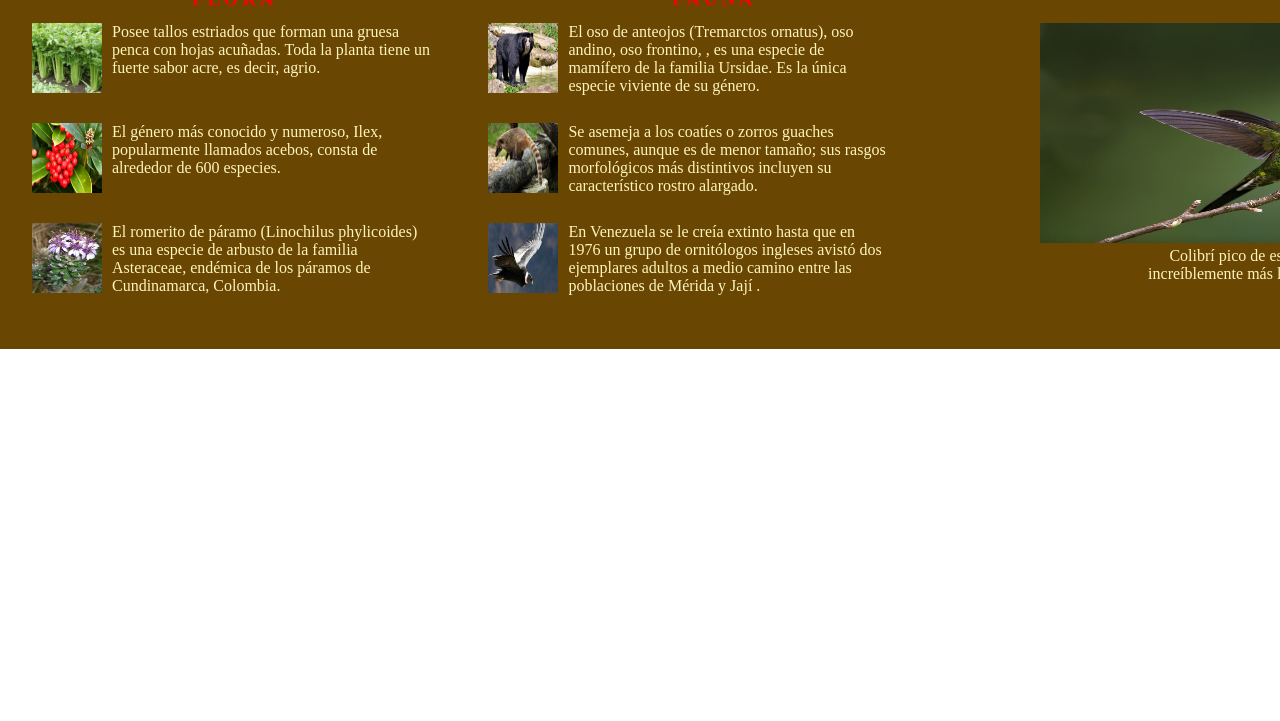
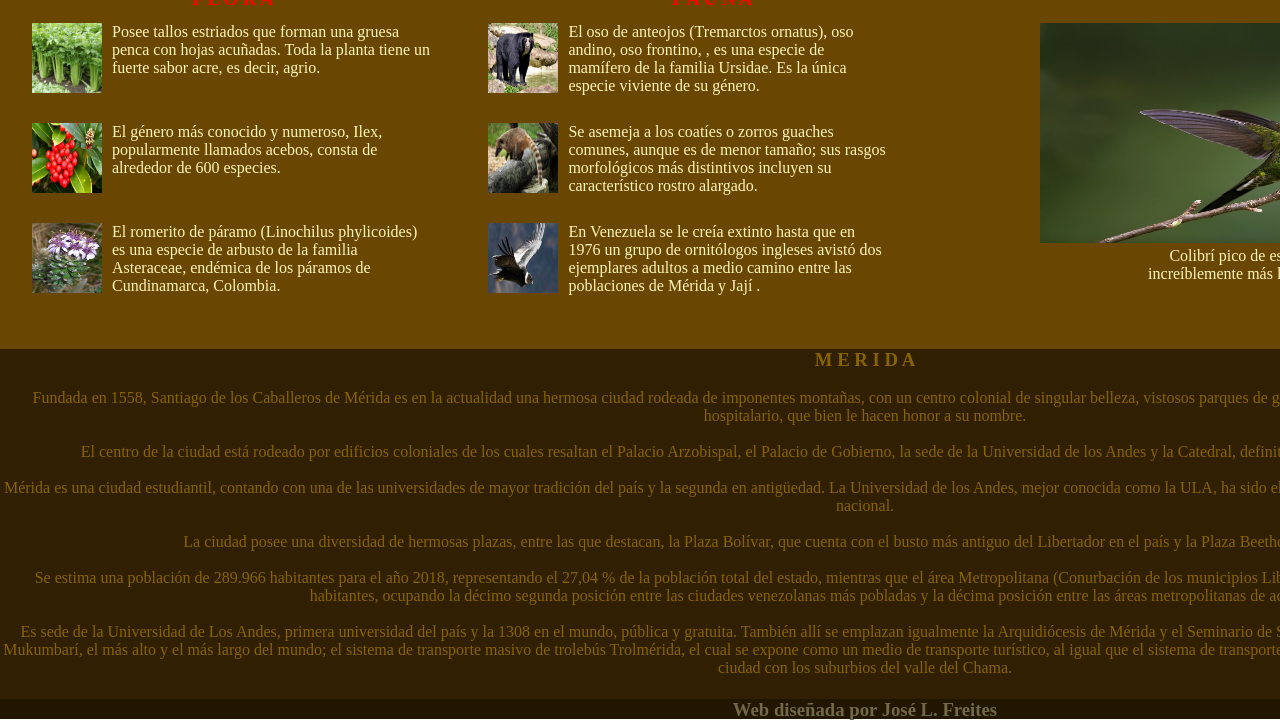
Before and after one commit to JLbr2022/html-aula06, a plain HTML site: page index.html in a window 1280 px wide. Shown: the part 837-1558 px from the top of the page. Before the commit the page ends 1186 px from the top, so only its background shows below. Drawn offline with Linux system fonts and the light colour scheme.

Commit message:
Tercera parte: en construccion

```diff
--- a/estilos.css
+++ b/estilos.css
@@ -23,6 +23,21 @@
   top: 825px;
   left: 640px;
   Color: rgb(255, 0, 0);
+}
+
+#div-info {
+  width: 1730px;
+  height: 350px;
+  background-color: hwb(39 0% 81%);
+  Color: rgb(136, 100, 1);
+}
+
+#div-footer {
+width: 1730px;
+height: 20px;
+text-align: center;
+background-color: hwb(39 0% 87%);
+Color: rgb(114, 105, 72);
 }
 
 #columna1 {
--- a/index.html
+++ b/index.html
@@ -17,15 +17,15 @@
         Mérida - Lugares turísticos</h1>
       <!-- navegación -->
       <nav style="margin-left: 75%; font-size: 120%;">
-        <a href="#inicio" style="color: rgb(244, 20, 20);">Inicio |</a>
+        <a href="#div-inicio" style="color: rgb(244, 20, 20);">Inicio |</a>
         <a href="#div-parte2" style="color: rgb(244, 20, 20);">Artículos |</a>
-        <a href="#otros" style="color: rgb(244, 20, 20);">Otros</a>
+        <a href="#div-info" style="color: rgb(244, 20, 20);">Información</a>
       </nav>
       <br />
     </div>
     <main>
       <!-- imagen principal -->
-      <div id="inicio" style="align-content: center;">
+      <div id="div-inicio" style="align-content: center;">
         <a href="https://www.flickr.com/photos/jsg2/41820747312" target="_blank"> <img height="378" width="1586"
             src="images/PlazaDeTorosMeridaVenezuela.jpg" alt="Parque temático La Venezuela de Antier"
             style="margin-left: 2.5%;;"></a>
@@ -101,6 +101,7 @@
       </div>
     </main>
   </div>
+
   <!-- div general PARTE 2 - OTROS SITIOS TURISTICOS DE VENEZUELA -->
   <div id="div-parte2">
     <div id="divTituloFlora">
@@ -151,138 +152,53 @@
     </div>
   </div>
 
-
-
-
   <!-- div general PARTE 3 - SUSCRIPCION -->
-
-  <!-- <div style="background-color:rgb(84, 55, 4); align-content: center;">
-    <section>
-      <figure>
-        <article>
-          <table>
-            <tr style="vertical-align:top">
-              <td>
-                <div style="float: left;">
-                  <img height="70" width="70" src="images/ElObservatorioMeridaVenezuela.jpg"
-                    alt="El Observatorio - Merida - Venezuela" align="left">
-                  <p style="font-size: 10px; width: 80%; color: rgb(213, 192, 163);"> // TEXTO 1 // convirtiéndolo en
-                    uno
-                    de los observatorios enclavados a mayor altura del mundo. El
-                    observatorio es administrado por el Centro de Investigaciones de Astronomía quien es además, el ente
-                    encargado de realizar los estudios en el mismo.</p>
-                  </img>
-                </div>
-              </td>
-              <td>
-                <div style="float: left;">
-                  <a href="https://www.misteriosodigital.com/2021/08/hotel-castillo-de-san-ignacio-merida.html"
-                    target="_blank">
-                    <img src="images/HotelElCastilloMeridaVenezuela.jpg" alt="Hotel El Castillo - Merida - Venezuela"
-                      align="left" style="height:70px; width:70px;">
-                  </a>
-                </div>
-                <p style="font-size: 10px; width: 80%; color: rgb(213, 192, 163);"> // TEXTO 2 //Según se conoce, el
-                  precursor original Castrogiovanni, quien según la historia dice que desde que era un niño soñaba con
-                  tener un castillo propio, así que puso en marcha lo que fue su sueño de la niñez, una vez que tenía
-                  las
-                  posibilidades económicas, sin embargo, no fue sino hasta el año 1990 que por manos de Lidio Piva se
-                  finalizó la construcción de la obra.
-                </p>
-              </td>
-            </tr>
-        </article>
-        </tr>
-        <tr>
-          <td>
-            <div style="float: left;">
-              <img height="70" width="70" src="images/ElObservatorioMeridaVenezuela.jpg"
-                alt="El Observatorio - Merida - Venezuela" align="left">
-              <p style="font-size: 10px; width: 80%; color: rgb(213, 192, 163);"> // TEXTO 1 // convirtiéndolo en
-                uno
-                de los observatorios enclavados a mayor altura del mundo. El
-                observatorio es administrado por el Centro de Investigaciones de Astronomía quien es además, el ente
-                encargado de realizar los estudios en el mismo.</p>
-              </img>
-            </div>
-          </td>
-          </article>
-          <article>
-            <td>
-              <div style="float: left;">
-                <a href="https://www.misteriosodigital.com/2021/08/hotel-castillo-de-san-ignacio-merida.html"
-                  target="_blank">
-                  <img src="images/HotelElCastilloMeridaVenezuela.jpg" alt="Hotel El Castillo - Merida - Venezuela"
-                    align="left" style="height:70px; width:70px;">
-                </a>
-              </div>
-              <p style="font-size: 10px; width: 80%; color: rgb(213, 192, 163);"> // TEXTO 2 //Según se conoce, el
-                precursor original Castrogiovanni, quien según la historia dice que desde que era un niño soñaba con
-                tener un castillo propio, así que puso en marcha lo que fue su sueño de la niñez, una vez que tenía las
-                posibilidades económicas, sin embargo, no fue sino hasta el año 1990 que por manos de Lidio Piva se
-                finalizó la construcción de la obra.
-              </p>
-            </td>
-          </article>
-          <article>
-        <tr>
-          <td>
-            <div style="float: left;">
-              <img height="70" width="70" src="images/ElObservatorioMeridaVenezuela.jpg"
-                alt="El Observatorio - Merida - Venezuela" align="left">
-              <p style="font-size: 10px; width: 80%; color: rgb(213, 192, 163);"> // TEXTO 1 // convirtiéndolo en
-                uno
-                de los observatorios enclavados a mayor altura del mundo. El
-                observatorio es administrado por el Centro de Investigaciones de Astronomía quien es además, el ente
-                encargado de realizar los estudios en el mismo.</p>
-              </img>
-            </div>
-          </td>
-          </article>
-          <article>
-            <td>
-              <div style="float: left;">
-                <a href="https://www.misteriosodigital.com/2021/08/hotel-castillo-de-san-ignacio-merida.html"
-                  target="_blank">
-                  <img src="images/HotelElCastilloMeridaVenezuela.jpg" alt="Hotel El Castillo - Merida - Venezuela"
-                    align="left" style="height:70px; width:70px;">
-                </a>
-              </div>
-              <p style="font-size: 10px; width: 80%; color: rgb(213, 192, 163);"> // TEXTO 2 //Según se conoce, el
-                precursor original Castrogiovanni, quien según la historia dice que desde que era un niño soñaba con
-                tener un castillo propio, así que puso en marcha lo que fue su sueño de la niñez, una vez que tenía las
-                posibilidades económicas, sin embargo, no fue sino hasta el año 1990 que por manos de Lidio Piva se
-                finalizó la construcción de la obra.
-              </p>
-            </td>
-          </article>
-          <article>
-        <tr>
-          <td style="vertical-align:top;">
-            <div>
-              <a href="https://www.misteriosodigital.com/2021/08/hotel-castillo-de-san-ignacio-merida.html"
-                target="_blank">
-                <img src="images/HotelElCastilloMeridaVenezuela.jpg" alt="Hotel El Castillo - Merida - Venezuela"
-                  style="height:270px; width:270px;">
-              </a>
-            </div>
-            <p style="font-size: 10px; width: 80%; color: rgb(213, 192, 163);"> // TEXTO 2 //Según se conoce, el
-              precursor original Castrogiovanni, quien según la historia dice que desde que era un niño soñaba con
-              tener un castillo propio, así que puso en marcha lo que fue su sueño de la niñez, una vez que tenía las
-              posibilidades económicas, sin embargo, no fue sino hasta el año 1990 que por manos de Lidio Piva se
-              finalizó la construcción de la obra.
-            </p>
-          </td>
-        </tr>
-        </article>
-        </tr>
-        </table>
-      </figure>
-    </section>
-  </div> -->
-  <footer>
-    <!-- pie de página -->
-  </footer>
+  <div id="div-info">
+    <h3 align="center">M E R I D A</h3>
+    <br>
+    <p align="center">Fundada en 1558, Santiago de los Caballeros de Mérida es en la actualidad una hermosa ciudad
+      rodeada de
+      imponentes
+      montañas, con un centro colonial de singular belleza, vistosos parques de gran verdor y lo más resaltante, su
+      gente de
+      trato cordial, amable y hospitalario, que bien le hacen honor a su nombre.
+      <br><br>
+      El centro de la ciudad está rodeado por edificios coloniales de los cuales resaltan el Palacio Arzobispal, el
+      Palacio de
+      Gobierno, la sede de la Universidad de los Andes y la Catedral, definitivamente una de las más hermosas que hay en
+      Venezuela.
+      <br><br>
+      Mérida es una ciudad estudiantil, contando con una de las universidades de mayor tradición del país y la segunda
+      en antigüedad. La Universidad de los Andes, mejor conocida como la ULA, ha sido el alma mater de célebres
+      personajes
+      tanto de la región como de la vida nacional.
+      <br><br>
+      La ciudad posee una diversidad de hermosas plazas, entre las que destacan, la Plaza Bolívar, que cuenta con el
+      busto más
+      antiguo del Libertador en el país y la Plaza Beethoven, en honor al gran compositor alemán
+      <br><br>
+      Se estima una población de 289.966 habitantes para el año 2018, representando el 27,04 % de la población total del
+      estado, mientras que el área Metropolitana (Conurbación de los municipios Libertador, Campo Elías, Sucre y Santos
+      Marquina) estima 508.988 habitantes, ocupando la décimo segunda posición entre las ciudades venezolanas más
+      pobladas y
+      la décima posición entre las áreas metropolitanas de acuerdo a su población.
+      <br><br>
+      Es sede de la Universidad de Los Andes, primera universidad del país y la 1308 en el mundo, pública y
+      gratuita.
+      También allí se emplazan igualmente la Arquidiócesis de Mérida y el Seminario de San Buenaventura de los
+      Caballeros de
+      Mérida, ostenta el teleférico Mukumbarí, el más alto y el más largo del mundo; el sistema de transporte masivo de
+      trolebús Trolmérida, el cual se expone como un medio de transporte turístico, al igual que el sistema de
+      transporte
+      masivo de teleférico urbano Trolcable, el cual conecta el centro de la ciudad con los suburbios del valle del
+      Chama.
+    </p>
+  </div>
+  <div id="div-footer">
+    <footer></footer>
+    <h3>Web diseñada por José L. Freites</h3>
+    </footer>
+  </div>
 </body>
 
 </html>
```
Also changed, not shown: 1 other file.
